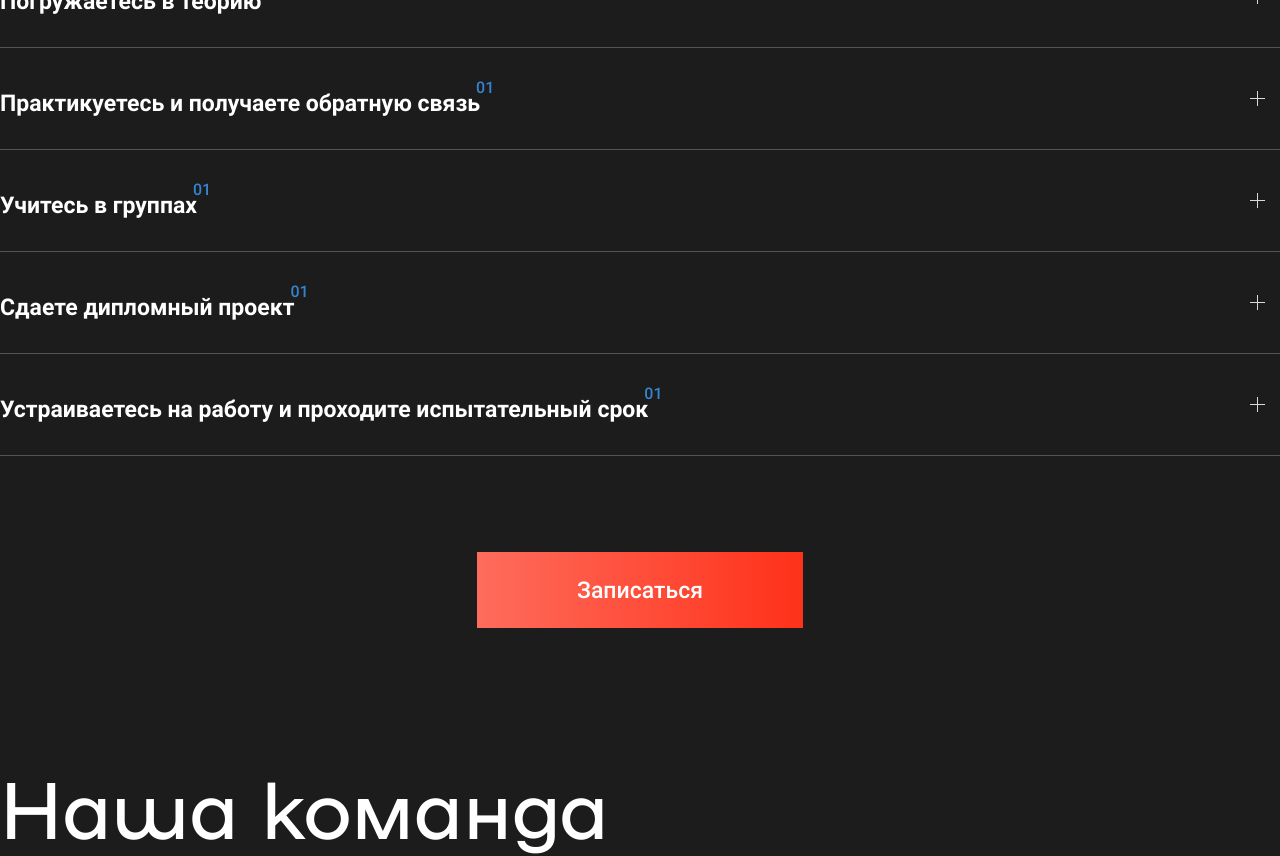
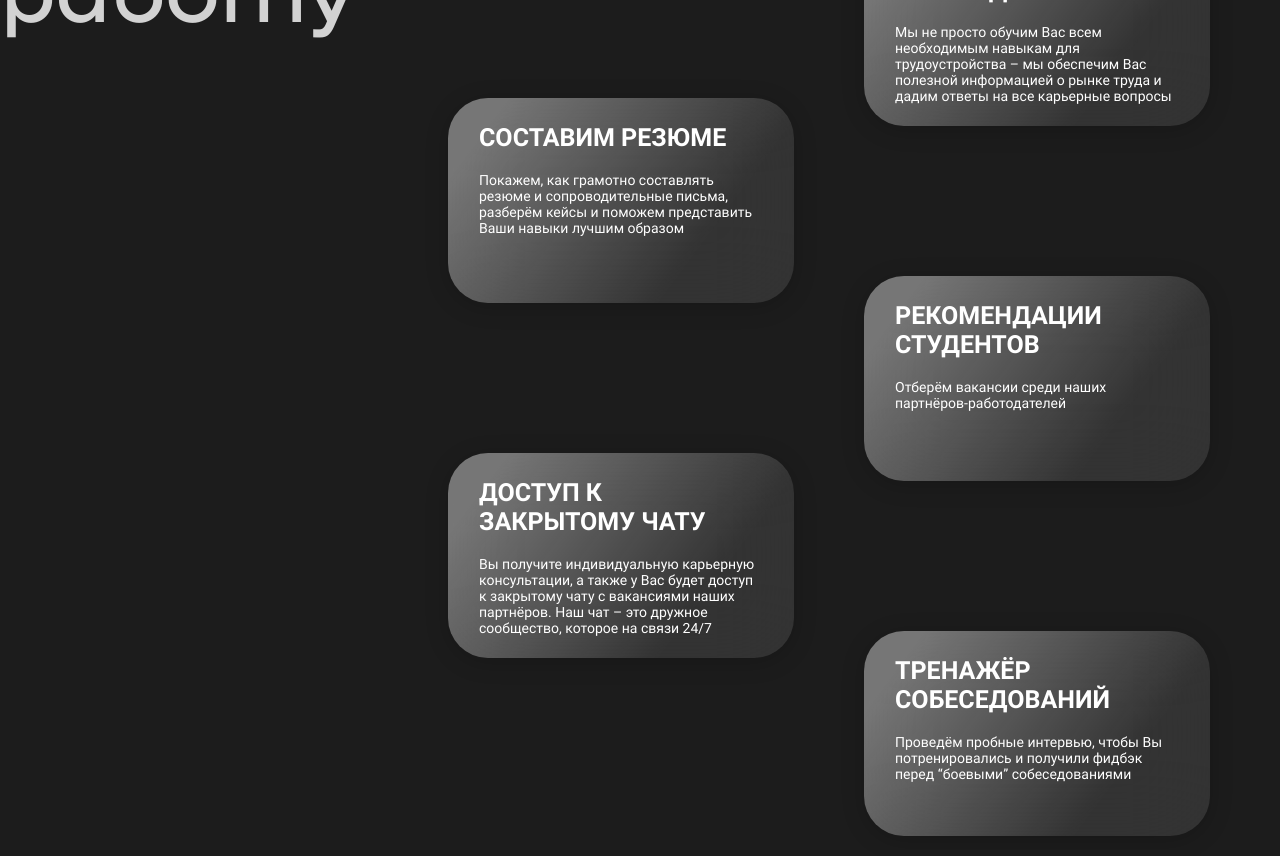
Before and after one commit to AirMous3/station, a React (Create React App) app: page / in a window 1280 px wide. Shown: the part 4880-5736 px from the top of the page. Built offline with nearby package versions, Linux system fonts and the light colour scheme.

Commit message:
improve: add features in job assistance block

```diff
--- a/src/components/App/index.jsx
+++ b/src/components/App/index.jsx
@@ -16,7 +16,7 @@ export const App = () => {
       <StartInfoLine />
       <Devops />
       <AboutCourse />
-      {/*<JobAssistance />*/}
+      <JobAssistance />
       <AboutTraining />
       <OurTeam />
       <Curriculum />
--- a/src/components/JobAssistance/components.js
+++ b/src/components/JobAssistance/components.js
@@ -1,6 +1,10 @@
 import styled from 'styled-components';
 
-export const Section = styled.section``;
+export const Section = styled.section`
+  font-family: Roboto;
+  color: ${({ theme }) => theme.colors.text.main};
+  margin-bottom: 200px;
+`;
 export const Title = styled.h2`
   font-family: NAMU;
   font-weight: 700;
@@ -11,6 +15,7 @@ export const Title = styled.h2`
   display: flex;
   flex-direction: column;
   gap: 10px;
+  margin-bottom: 50px;
 
   span {
     //TODO
@@ -48,3 +53,53 @@ export const Title = styled.h2`
     }
   }
 `;
+
+export const Features = styled.div`
+  display: flex;
+  gap: 70px;
+  margin-left: 35%;
+  margin-top: -13%;
+`;
+
+export const Feature = styled.li`
+  display: flex;
+  flex-direction: column;
+  gap: 20px;
+  background: linear-gradient(
+    126.59deg,
+    rgba(255, 255, 255, 0.4) 12.11%,
+    rgba(255, 255, 255, 0.1) 73.08%
+  );
+  box-shadow: 0px 4px 24px -1px rgba(0, 0, 0, 0.2);
+  backdrop-filter: blur(40px);
+  padding: 25px 31px;
+  box-sizing: border-box;
+  /* Note: backdrop-filter has minimal browser support */
+  border-radius: 40px;
+  max-width: 346px;
+  max-height: 205px;
+  min-height: 205px;
+`;
+
+export const FeatureTitle = styled.div`
+  font-weight: 700;
+  font-size: ${({ theme }) => theme.typography.size[5]};
+  text-transform: uppercase;
+`;
+
+export const FeatureDescription = styled.div`
+  font-weight: 400;
+  font-size: ${({ theme }) => theme.typography.size[0]};
+`;
+export const LeftFeatures = styled.ul`
+  display: flex;
+  flex-direction: column;
+  gap: 150px;
+  justify-content: center;
+`;
+
+export const RightFeatures = styled.ul`
+  display: flex;
+  flex-direction: column;
+  gap: 150px;
+`;
--- /dev/null
+++ b/src/components/JobAssistance/config.js
@@ -0,0 +1,28 @@
+export const leftJobFeatures = [
+  {
+    title: 'СОСТАВИМ РЕЗЮМЕ',
+    description:
+      'Покажем, как грамотно составлять резюме и сопроводительные письма, разберём кейсы и поможем представить Ваши навыки лучшим образом',
+  },
+  {
+    title: 'ДОСТУП К ЗАКРЫТОМУ ЧАТУ',
+    description:
+      'Вы получите индивидуальную карьерную консультации, а также у Вас будет доступ к закрытому чату с вакансиями наших партнёров. Наш чат – это дружное сообщество, которое на связи 24/7 ',
+  },
+];
+export const rightJobFeatures = [
+  {
+    title: 'Все секреты собеседований',
+    description:
+      'Мы не просто обучим Вас всем необходимым навыкам для трудоустройства – мы обеспечим Вас полезной информацией о рынке труда и дадим ответы на все карьерные вопросы',
+  },
+  {
+    title: 'РЕКОМЕНДАЦИИ СТУДЕНТОВ',
+    description: 'Отберём вакансии среди наших партнёров-работодателей ',
+  },
+  {
+    title: 'Тренажёр собеседований',
+    description:
+      'Проведём пробные интервью, чтобы Вы потренировались и получили фидбэк перед “боевыми” собеседованиями',
+  },
+];
--- a/src/components/JobAssistance/index.jsx
+++ b/src/components/JobAssistance/index.jsx
@@ -1,4 +1,5 @@
 import { Container } from '@/components/Container';
+import { leftJobFeatures, rightJobFeatures } from '@/components/JobAssistance/config';
 
 import * as S from './components';
 
@@ -9,7 +10,25 @@ export const JobAssistance = () => {
         <S.Title>
           Как вы <span>найдете</span> работу
         </S.Title>
-        <div>фичи</div>
+        <S.Features>
+          <S.LeftFeatures>
+            {leftJobFeatures.map(({ title, description }) => (
+              <S.Feature key={title}>
+                <S.FeatureTitle>{title}</S.FeatureTitle>
+                <S.FeatureDescription>{description}</S.FeatureDescription>
+              </S.Feature>
+            ))}
+          </S.LeftFeatures>
+
+          <S.RightFeatures>
+            {rightJobFeatures.map(({ title, description }) => (
+              <S.Feature key={title}>
+                <S.FeatureTitle>{title}</S.FeatureTitle>
+                <S.FeatureDescription>{description}</S.FeatureDescription>
+              </S.Feature>
+            ))}
+          </S.RightFeatures>
+        </S.Features>
       </Container>
     </S.Section>
   );
```
